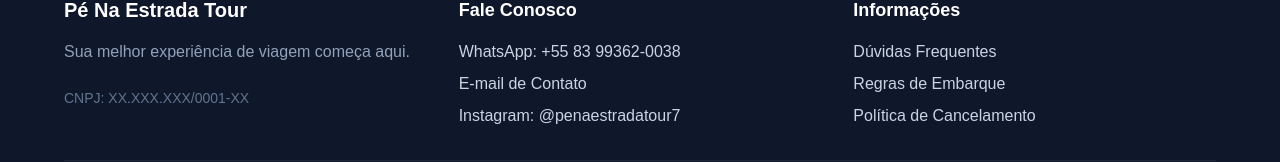
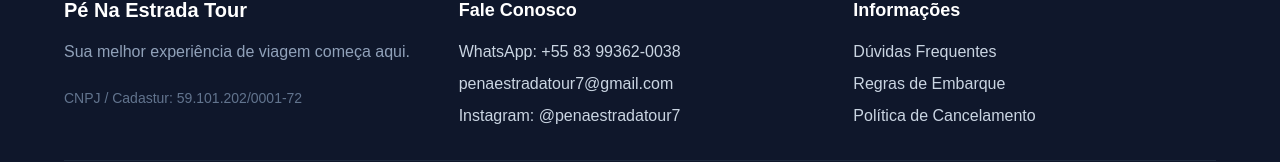
Before and after one commit to cosmo-matias/pe-na-estrada-site, a Next.js app: page / in a window 1280 px wide. Shown: the part 1516-1678 px from the top of the page. Built offline with nearby package versions, Linux system fonts and the light colour scheme; no server answers; the database is empty.

Commit message:
Atualiza rodape com dados reais de Cadastur, email e Instagram

```diff
--- a/components/Footer.tsx
+++ b/components/Footer.tsx
@@ -9,7 +9,7 @@ export default function Footer() {
         <div className="flex flex-col gap-4">
           <h4 className="text-xl font-bold text-white">Pé Na Estrada Tour</h4>
           <p className="text-slate-400">Sua melhor experiência de viagem começa aqui.</p>
-          <p className="text-sm text-slate-500 mt-2">CNPJ: XX.XXX.XXX/0001-XX</p>
+          <p className="text-sm text-slate-500 mt-2">CNPJ / Cadastur: 59.101.202/0001-72</p>
         </div>
 
         {/* Coluna 2 */}
@@ -19,8 +19,8 @@ export default function Footer() {
             <a href="https://wa.me/5583993620038" target="_blank" rel="noopener noreferrer" className="hover:text-[var(--color-primary-accent)] transition-colors">
               WhatsApp: +55 83 99362-0038
             </a>
-            <a href="mailto:contato@penaestradatour.com.br" className="hover:text-[var(--color-primary-accent)] transition-colors">
-              E-mail de Contato
+            <a href="mailto:penaestradatour7@gmail.com" className="hover:text-[var(--color-primary-accent)] transition-colors">
+              penaestradatour7@gmail.com
             </a>
             <a href="https://instagram.com/penaestradatour7" target="_blank" rel="noopener noreferrer" className="hover:text-[var(--color-primary-accent)] transition-colors">
               Instagram: @penaestradatour7
```
